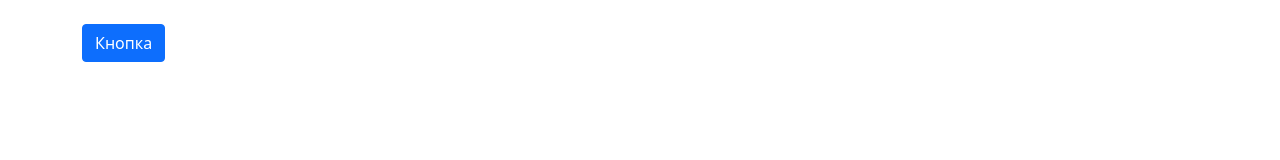
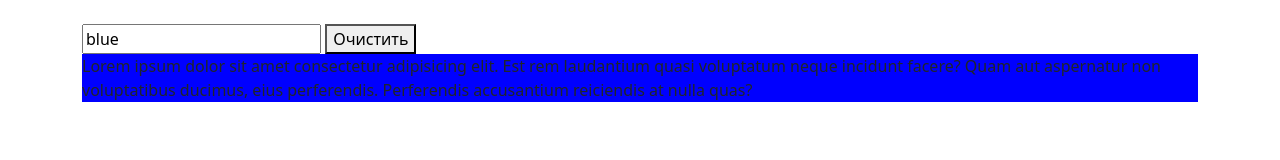
Before and after one commit to oleg-tgn/skillbox-js, a plain HTML site: page 7/examples/7.4/index.html in a window 1280 px wide. Drawn offline with nearby package versions, Linux system fonts and the light colour scheme.

Commit message:
Lesson 7.4

```diff
--- a/7/examples/7.4/index.html
+++ b/7/examples/7.4/index.html
@@ -7,12 +7,24 @@
   <title>Document</title>
 
   <link href="https://cdn.jsdelivr.net/npm/bootstrap@5.0.1/dist/css/bootstrap.min.css" rel="stylesheet" integrity="sha384-+0n0xVW2eSR5OomGNYDnhzAbDsOXxcvSN1TPprVMTNDbiYZCxYbOOl7+AMvyTG2x" crossorigin="anonymous">
+  <script defer src="main3.js"></script>
 </head>
 <body>
+  <!-- <div class="container pt-4">
+    <button class="btn btn-primary">Кнопка</button>
+  </div> -->
+<!--
   <div class="container pt-4">
-    <button class="btn btn-primary">Кнопка</button>
+    <p class="count-display">1</p>
+    <button class="btn btn-primary increment-button" type="button">+1</button>
+  </div> -->
+
+  <div class="container pt-4">
+    <input type="text" class="color-input" value="blue">
+    <button type="button" class="clear-color-button">Очистить</button>
+    <div class="color-block">
+      Lorem ipsum dolor sit amet consectetur adipisicing elit. Est rem laudantium quasi voluptatum neque incidunt facere? Quam aut aspernatur non voluptatibus ducimus, eius perferendis. Perferendis accusantium reiciendis at nulla quas?
+    </div>
   </div>
-
-  <script src="main.js"></script>
 </body>
 </html>
--- a/7/examples/7.4/main.js
+++ b/7/examples/7.4/main1.js
@@ -1,3 +1,5 @@
 function onClick() {
   console.log('Вы нажали на кнопку');
 }
+
+$0.addEventListener('click', onClick);
--- /dev/null
+++ b/7/examples/7.4/main3.js
@@ -0,0 +1,17 @@
+document.addEventListener('DOMContentLoaded', function() {
+  let colorInput = document.querySelector('.color-input');
+  let colorBlock = document.querySelector('.color-block');
+  let clearButton = document.querySelector('.clear-color-button');
+
+  function paintBlock() {
+    colorBlock.style.backgroundColor = colorInput.value;
+  }
+
+  colorInput.addEventListener('input', paintBlock);
+  paintBlock();
+
+  clearButton.addEventListener('click', function() {
+    colorBlock.style.removeProperty('background-color');
+    colorInput.value = '';
+  });
+});
```
Also changed, not shown: 7/examples/7.4/main2.js (added, +11 -0 lines).
